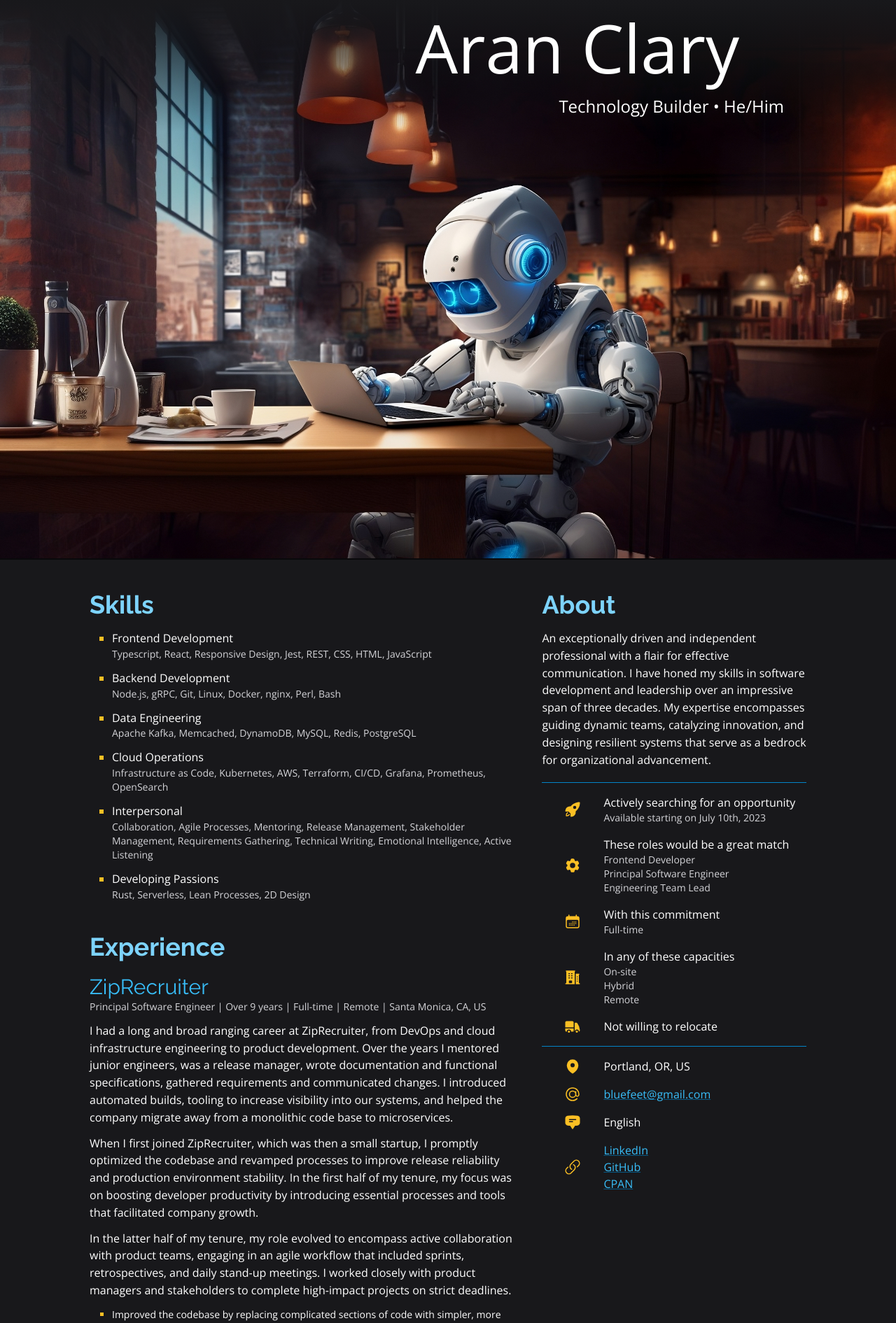
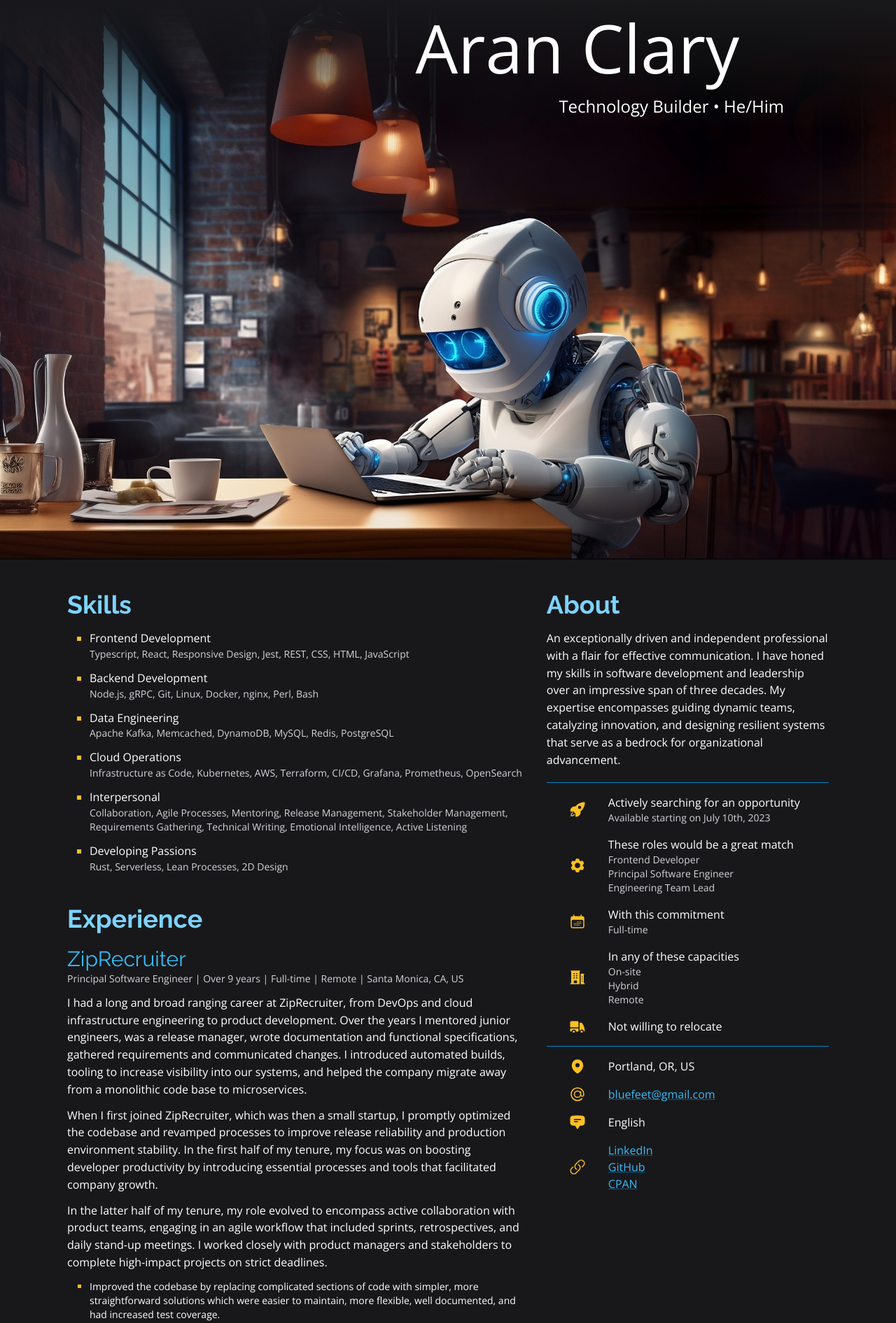
Before and after one commit to bluefeet/bluefeet.dev, a Next.js app: page / in a window 1280 px wide. Shown: the top 1891 px of the page at 70% size. Built offline with nearby package versions, Linux system fonts and the light colour scheme.

Commit message:
refactor(layout): adjust page layout

```diff
--- a/app/page.tsx
+++ b/app/page.tsx
@@ -14,7 +14,7 @@ const Divider = ({ className = '' }: { className?: string }) =>
   <hr className={`w-full border-sky-600 border-solid border-1 mt-2 mb-2 print:hidden ${className}`} />
 
 const Page = () => <>
-  <header className='bg-robot bg-cover h-screen bg-top print:hidden lg:bg-fixed border-b-2 border-zinc-950 border-solid'>
+  <header className='bg-robot bg-cover h-screen bg-top print:hidden border-b-2 border-zinc-950 border-solid'>
     <div className='bg-gradient-to-b from-zinc-900 text-center md:text-right p-5 md:pr-16 lg:pr-24'>
       <h1 className='text-6xl md:text-7xl lg:text-8xl md:pr-16 lg:pr-32'>
         {resume.contact?.fullName}
@@ -34,7 +34,7 @@ const Page = () => <>
     </p>
   </header>
 
-  <main className='flex flex-col lg:flex-row p-4 md:p-8 pt-0 lg:pt-8 ml-auto mr-auto lg:w-[58rem] xl:w-[68rem] print:p-0'>
+  <main className='flex flex-col lg:flex-row p-4 md:p-8 pt-0 lg:pt-8 ml-auto mr-auto max-w-6xl print:p-0'>
     <div className='lg:w-2/5 flex flex-wrap lg:flex-col lg:order-2 lg:pl-8 print:flex-row print:pl-0 print:pb-2'>
       <AboutSection className='print:pb-2' />
       <Divider />
```
Also changed, not shown: app/robot.jpg.
